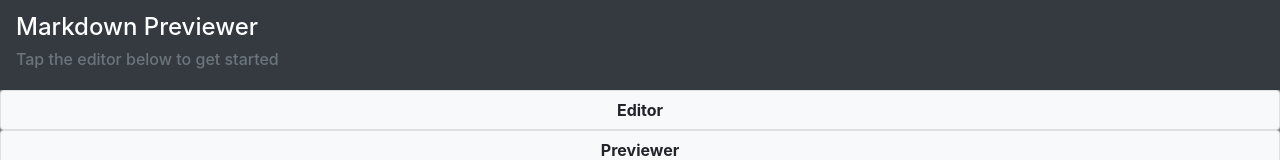
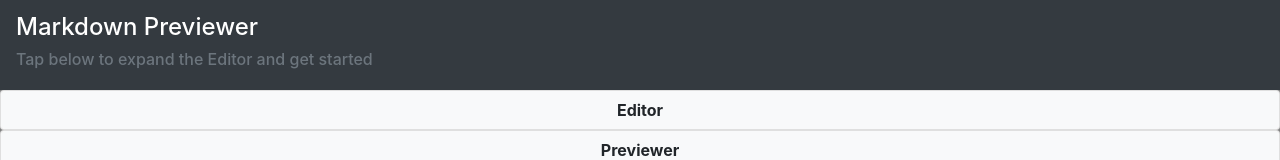
Before and after one commit to peeblesbrandon/fcc-markdown-previewer, a React (Create React App) app: page / in a window 1280 px wide. Shown: the top 160 px of the page. Built offline with nearby package versions, Linux system fonts and the light colour scheme.

Commit message:
fix routing issue and adjust wording

```diff
--- a/package.json
+++ b/package.json
@@ -1,5 +1,5 @@
 {
-  "homepage": "http://peeblesbrandon.github.io/fcc-markdown-previewer/",
+  "homepage": "https://peeblesbrandon.github.io/fcc-markdown-previewer/",
   "name": "fcc-markdown-previewer",
   "version": "0.1.0",
   "private": true,
--- a/src/components/App/App.js
+++ b/src/components/App/App.js
@@ -34,12 +34,13 @@ It goes on multiple lines\n
   }
 
   render() {
+    console.log("This is the process.env", process.env.PUBLIC_URL)
     return (
       <div>
         <Navbar fluid fixed="sticky" bg="dark" variant="dark">
           <Navbar.Brand>
             <h4 className="h4">Markdown Previewer</h4>
-            <h6 className="text-light text-muted">Tap the editor below to get started</h6>
+            <h6 className="text-light text-muted">Tap below to expand the Editor and get started</h6>
           </Navbar.Brand>
         </Navbar>
         <Accordion defaultActiveKey="1">
--- a/src/index.js
+++ b/src/index.js
@@ -3,13 +3,14 @@ import ReactDOM from 'react-dom';
 import './index.css';
 import App from './components/App/App';
 import * as serviceWorker from './serviceWorker';
-import { BrowserRouter as Router } from 'react-router-dom';
+import { Route, BrowserRouter as Router } from 'react-router-dom';
 import 'bootstrap/dist/css/bootstrap.min.css';
 
 ReactDOM.render(
   <React.StrictMode>
     <Router basename={process.env.PUBLIC_URL}>
-      <App />
+      {/* <App /> */}
+      <Route exact path={`/`} component={App} />
     </Router>
   </React.StrictMode>,
   document.getElementById('root')
```
